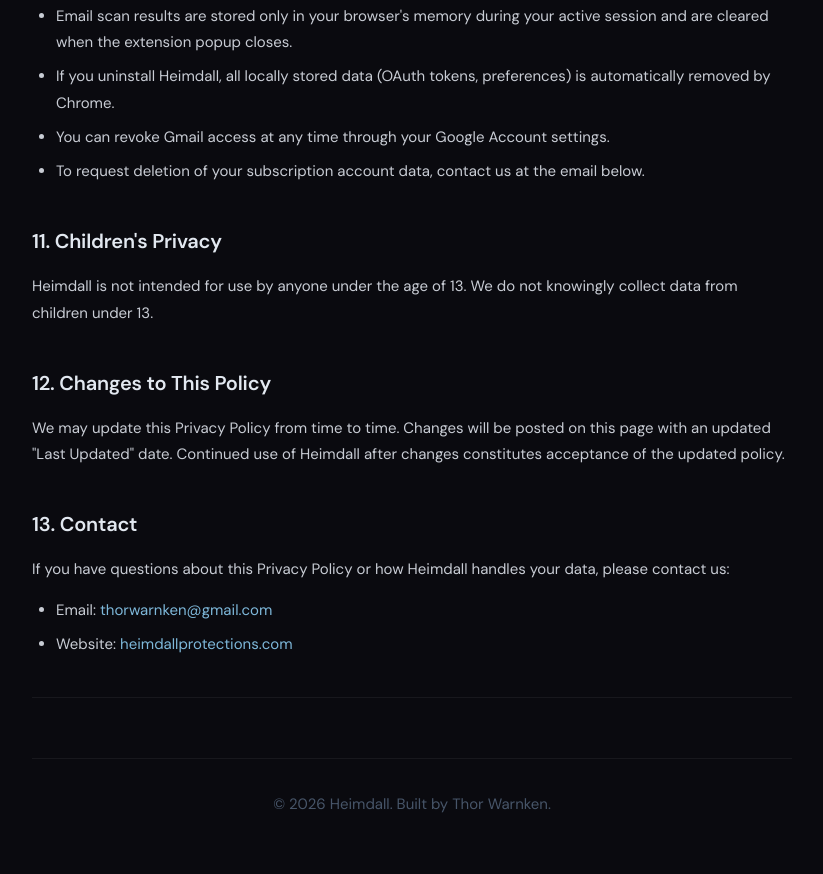
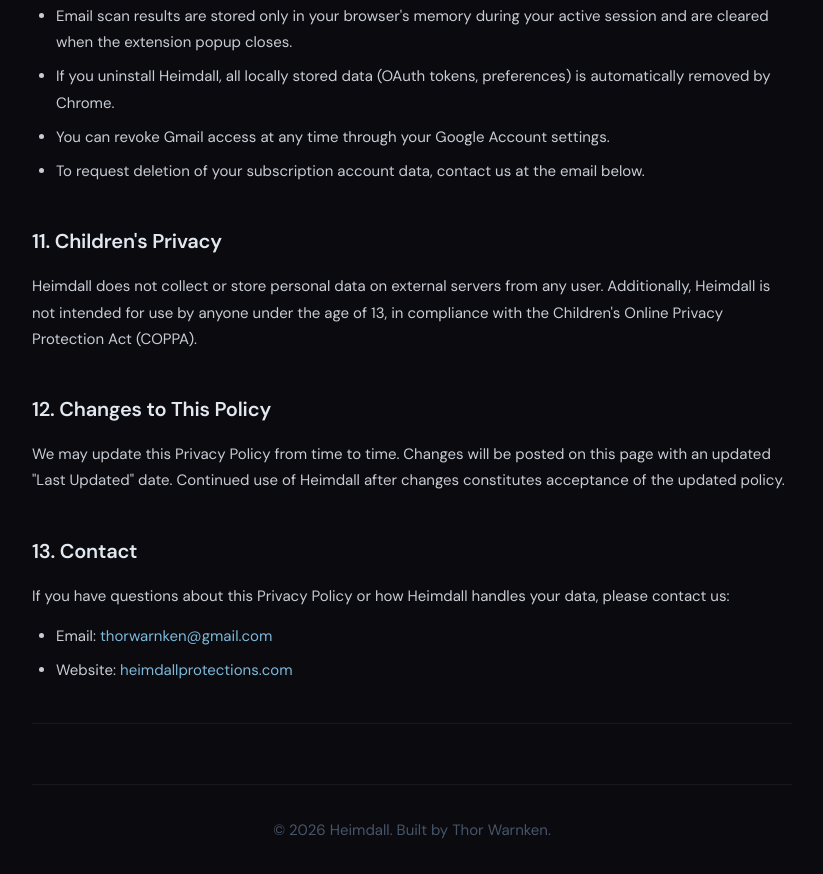
Before and after one commit to ThorWarnken/heimdall-server, a website: page privacy.html in a window 1280 px wide. Shown: the part 3455-4329 px from the top of the page, without its empty margins (228-1051 px from the left). Drawn offline with nearby package versions, Linux system fonts and the light colour scheme.

Commit message:
Update privacy.html

```diff
--- a/privacy.html
+++ b/privacy.html
@@ -203,7 +203,7 @@
         </ul>
 
         <h2>11. Children's Privacy</h2>
-        <p>Heimdall is not intended for use by anyone under the age of 13. We do not knowingly collect data from children under 13.</p>
+        <p>Heimdall does not collect or store personal data on external servers from any user. Additionally, Heimdall is not intended for use by anyone under the age of 13, in compliance with the Children's Online Privacy Protection Act (COPPA).</p>
 
         <h2>12. Changes to This Policy</h2>
         <p>We may update this Privacy Policy from time to time. Changes will be posted on this page with an updated "Last Updated" date. Continued use of Heimdall after changes constitutes acceptance of the updated policy.</p>
```
